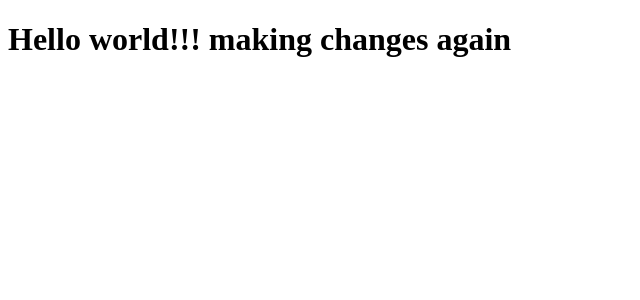
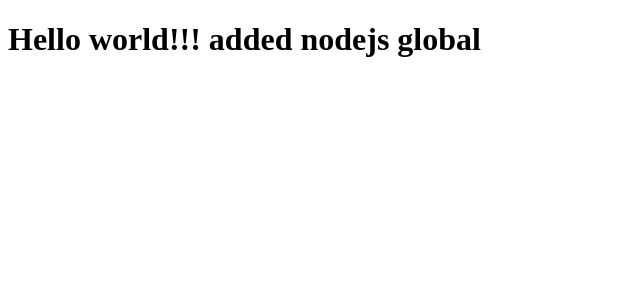
Before and after one commit to Paraschowdhary098/jenkins-azure-demo, an Angular app: page / in a window 1280 px wide. Shown: the top 300 px of the page, without its empty margins (0-640 px from the left). Built offline with nearby package versions, Linux system fonts and the light colour scheme.

Commit message:
global installation

```diff
--- a/src/app/app.component.html
+++ b/src/app/app.component.html
@@ -1 +1 @@
-<h1>Hello world!!! making changes again</h1>
+<h1>Hello world!!! added nodejs global </h1>
```
